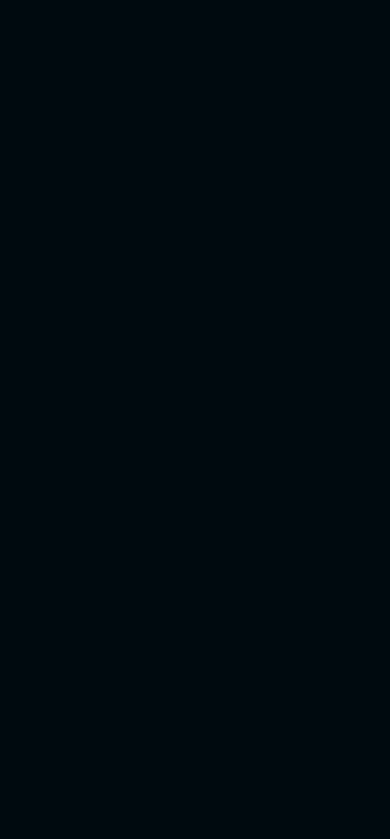
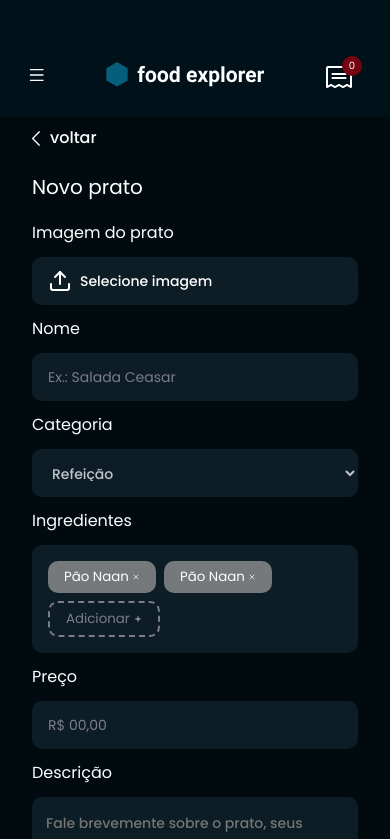
Before and after one commit to karencinca/food-explorer-front, a React (Vite) app: page /newplate in a window 390 px wide. Before the commit this address had no page. Shown: the top 839 px of the page. Built offline with nearby package versions, Linux system fonts and the light colour scheme.

Commit message:
mobile new plate page

```diff
--- a/src/components/AddIngredientTag/styles.js
+++ b/src/components/AddIngredientTag/styles.js
@@ -3,40 +3,31 @@
 export const Container = styled.div`
     display: flex;
     width: fit-content;
-    height: 56px;
     align-items: center;
+    height: 32px;
+    padding: 10px 16px;
 
-    background-color: ${({ theme, isNew }) => isNew ? "transparent" : theme.COLORS.BACKGROUND_900};
-    color: ${({ theme }) => theme.COLORS.GRAY_300};
+    background-color: ${({ theme, isNew }) => isNew ? "transparent" : theme.COLORS.LIGHT_600};
 
-    border: ${({ theme, isNew }) => isNew ? `2px dashed ${theme.COLORS.GRAY_100}` : "none"};
+    border: ${({ theme, isNew }) => isNew ? `2px dashed ${theme.COLORS.LIGHT_500}` : "none"};
 
     border-radius: 10px;
     padding: 16px;
-
-    svg {
-        font-size: 24px;
-    }
 
     > button {
         border: none;
         background: none;
     }
 
-    .button-delete {
-        color: ${({ theme }) => theme.COLORS.PINK};
-    }
-
-    .button-add {
-        color: ${({ theme }) => theme.COLORS.PINK};
+    svg {
+        font-size: 8px;
     }
 
     > input {
-        height: 56px;
-        width: fit-content;
+        height: 32px;
+        max-width: 68px;
 
-        padding: 12px;
-        color: ${({ theme }) => theme.COLORS.WHITE};
+        color: ${({ theme, isNew }) => isNew ? theme.COLORS.LIGHT_500 : theme.COLORS.LIGHT_100};
         background: transparent;
 
         border: none;
--- a/src/pages/AdminPages/AddNewPlate/index.jsx
+++ b/src/pages/AdminPages/AddNewPlate/index.jsx
@@ -3,8 +3,11 @@
 import HeaderUser from "../../../components/HeaderUser"
 import MenuUser from "../../../components/MenuUser"
 import CaretLeft from '../../../assets/icons/CaretLeft.svg'
+import { FiUpload } from 'react-icons/fi'
 import Input from "../../../components/Input"
 import AddIngredientTag from "../../../components/AddIngredientTag"
+import Footer from '../../../components/Footer'
+import Button from "../../../components/Button"
 
 const AddNewPlate = () => {
     const [menuOpen, setMenuOpen] = useState(false)
@@ -24,29 +27,71 @@
 
                 <form>
                     <div className="input-wrapper">
-                        <label htmlFor="plate-image">Imagem do prato</label>
-                        <Input type="file" />
+                        <p className="label-title">Imagem do prato</p>
+                        <label htmlFor="plate-image" className="image-file" id="image-file">
+                            {<FiUpload
+                                size={24}
+                            />}
+                            Selecione imagem
+                        </label>
+                        <Input type="file" id='plate-image' />
                     </div>
                     <div className="input-wrapper">
-                        <label htmlFor="plate-name">Nome</label>
-                        <Input />
+                        <label htmlFor="plate-name" className="label-title">Nome</label>
+                        <Input
+                        id='plate-name'
+                        placeholder='Ex.: Salada Ceasar'
+                        />
                     </div>
                     <div className="input-wrapper">
-                        <label htmlFor="category">Categoria</label>
+                        <label htmlFor="category" id="category-input">Categoria</label>
+                        <div className="select-wrapper">
                             <select name="category" id="category">
                                 <option value="meal">Refeição</option>
                                 <option value="salad">Salada</option>
                                 <option value="dessert">Sobremesa</option>
                             </select>
                         </div>
+                        <div className="ingredients-container input-wrapper">
+                            <p className="label-title">Ingredientes</p>
+                            <div className="ingredients-wrapper">
+                                <AddIngredientTag
 
+                                    value="Pão Naan"
+                                />
+                                <AddIngredientTag
+
+                                    value="Pão Naan"
+                                />
                                 <AddIngredientTag
                                     isNew
-                    value="Pão Naan" />
+                                    value="Adicionar"
+                                />
+                            </div>
+                        </div>
+                    </div>
+                    <div className="input-wrapper">
+                        <label htmlFor="price" id="price-input">Preço</label>
+                        <Input
+                        type='text'
+                        id='price'
+                        placeholder='R$ 00,00'
+                        />
+                    </div>
+                    <div className="input-wrapper">
+                        <label htmlFor="description" id="description-input">Descrição</label>
+                        <textarea
+                        type='text'
+                        id='description'
+                        placeholder='Fale brevemente sobre o prato, seus ingredientes e composição' />
+                    </div>
+                    <Button
+                    title='Salvar alterações'
+                    className='save-button'
+                    />
                 </form>
             </div>
-
-
+            <Footer />
             <MenuUser isOpen={menuOpen} setMenuOpen={setMenuOpen} />
 
         </Container>
--- a/src/pages/AdminPages/AddNewPlate/styles.js
+++ b/src/pages/AdminPages/AddNewPlate/styles.js
@@ -21,4 +21,85 @@
             }
         }
     }
+
+    h2 {
+        font-size: 2rem;
+        line-height: 140%;
+        font-weight: 400;
+        margin: 24px auto;
+    }
+
+    .input-wrapper {
+        font-family: 'Roboto';
+        font-size: 1.6rem;
+        font-style: normal;
+        font-weight: 400;
+        line-height: 100%;
+        display: flex;
+        flex-direction: column;
+        gap: 16px;
+        width: 100%;
+    }
+
+    input[type='file'] {
+        display: none;
+
+    }
+
+    #image-file  {
+        color: ${({ theme }) => theme.COLORS.LIGHT_100};
+    }
+
+    #image-file, .select-wrapper select, .ingredients-wrapper, textarea  {
+        width: 100%;
+        height: 48px;
+        display: flex;
+        align-items: center;
+        justify-content: flex-start;
+        gap: 8px;
+        background-color: ${({ theme }) => theme.COLORS.DARK_900};
+        color: ${({ theme }) => theme.COLORS.LIGHT_100};
+        padding: 1.6rem;
+        font-size: 1.4rem;
+        font-style: normal;
+        font-weight: 500;
+        line-height: 24px;
+        border-radius: 10px;
+        border: none;
+    }
+
+    .select-wrapper, .ingredients-wrapper {
+        background-color: ${({ theme }) => theme.COLORS.DARK_900};
+        border-radius: 10px;
+    }
+
+    .select-wrapper select {
+        color: ${({ theme }) => theme.COLORS.LIGHT_400};
+        line-height: 160%;
+    }
+
+    .ingredients-wrapper {
+        display: flex;
+        flex-wrap: wrap;
+        height: fit-content;
+    }
+
+    #description {
+        height: 172px;
+        padding: 14px;
+        margin-bottom: 24px;
+    }
+
+    #category-input, #price-input, #description-input {
+        margin-top: 16px;
+    }
+
+    .save-button {
+        margin-bottom: 50px;
+        background-color: ${({ theme }) => theme.COLORS.TOMATO_400};
+    }
+
+    footer {
+        bottom: 0;
+    }
 `
--- a/src/pages/UserPages/PlateDetails/index.jsx
+++ b/src/pages/UserPages/PlateDetails/index.jsx
@@ -13,6 +13,7 @@
 
 const PlateDetails = () => {
     const [menuOpen, setMenuOpen] = useState(false)
+    const [isAdmin, setIsAdmin] = useState(false)
 
   return (
     <Container>
@@ -45,8 +46,8 @@
                     <div className="order-container">
                         <AmountHandler />
                         <Button
-                        icon={Receipt}
-                        title="pedir ∙ R$ 25,00"
+                        icon={!isAdmin && Receipt}
+                        title={isAdmin ? 'Editar prato' : 'pedir ∙ R$ 25,00'}
                         style={{fontSize: '1rem'}}
                         />
                     </div>
--- a/src/routes/app.routes.jsx
+++ b/src/routes/app.routes.jsx
@@ -2,12 +2,14 @@
 
 import Home from '../pages/UserPages/Home'
 import PlateDetails from '../pages/UserPages/PlateDetails'
+import AddNewPlate from '../pages/AdminPages/AddNewPlate'
 
 const AppRoutes = () => {
     return (
         <Routes>
             <Route path="/" element={<Home />} />
             <Route path="/platedetails/:id" element={<PlateDetails />} />
+            <Route path="/newplate" element={<AddNewPlate />} />
         </Routes>
     )
 }
```
Also changed, not shown: src/pages/UserPages/Home/styles.js (+0 -10 lines). Lines whose indentation alone changed are shown as unchanged.
